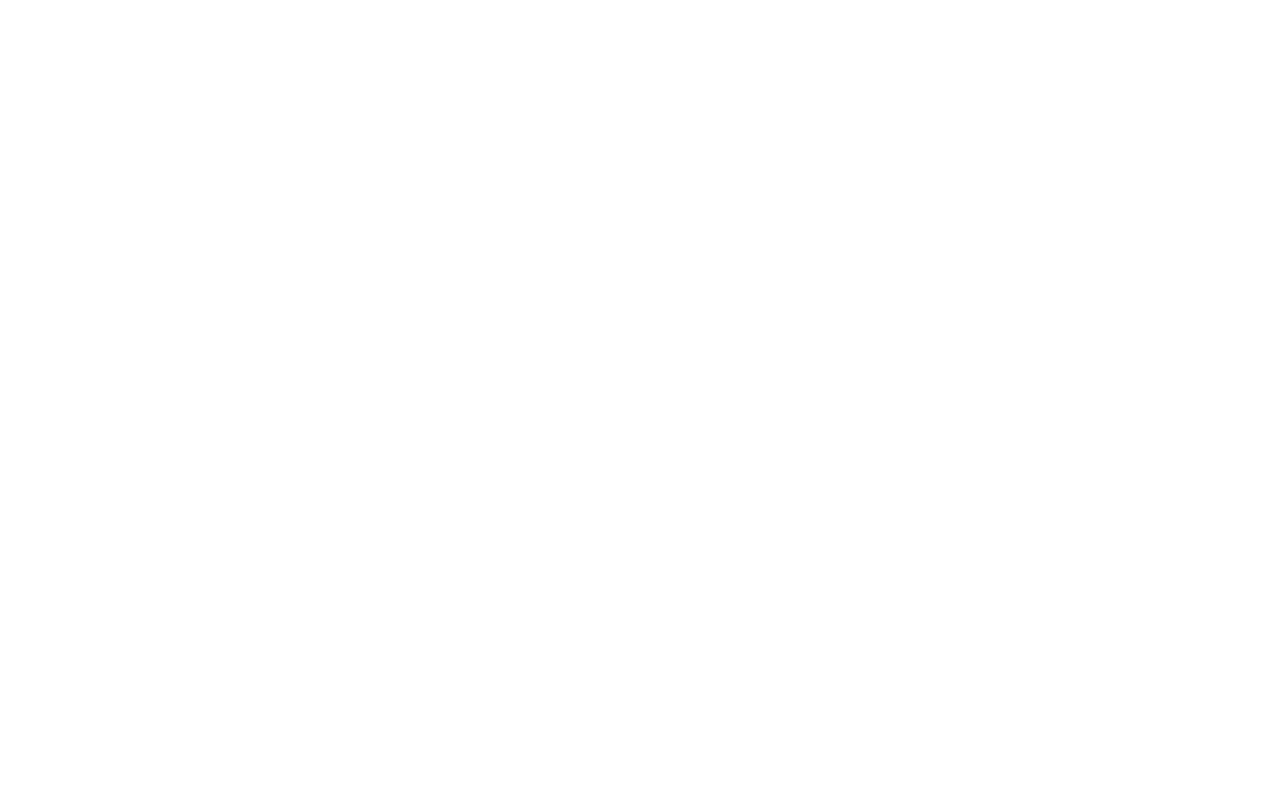
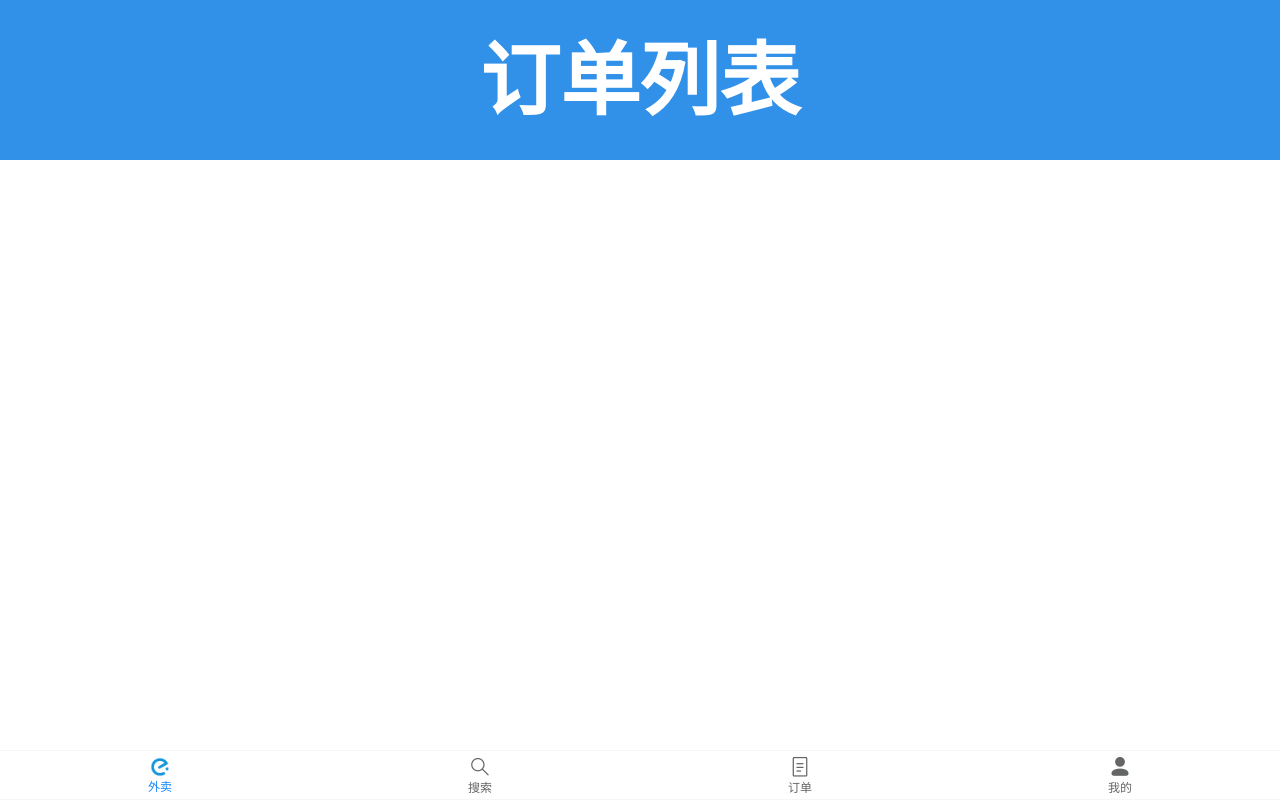
Before and after one commit to mcashisan/vueProject, a Vue app in the folder ele/: page /#/order in a window 1280 px wide. Built offline with nearby package versions, Linux system fonts and the light colour scheme; a small style sheet from the web is missing.

Commit message:
底部导航

```diff
--- a/ele/src/components/Footer.vue
+++ b/ele/src/components/Footer.vue
@@ -1,16 +1,15 @@
 <template>
     <div id="footers">
       <van-tabbar v-model="active">
-        <van-tabbar-item>
+        <van-tabbar-item  @click="shouye">
           <span>外卖</span>
           <img
             slot="icon"
             slot-scope="props"
             :src="props.active ? icon.active : icon.normal"
-            @click="shouye"
           >
         </van-tabbar-item>
-        <van-tabbar-item icon="search">搜索</van-tabbar-item>
+        <van-tabbar-item icon="search" @click="sousuo">搜索</van-tabbar-item>
         <van-tabbar-item icon="orders-o" @click="dingdan">订单</van-tabbar-item>
         <van-tabbar-item icon="contact" @click="PageJunpToMine">我的</van-tabbar-item>
       </van-tabbar>
@@ -32,15 +31,15 @@
       methods:{
           // 跳转首页
         shouye() {
-          this.$router.push({path:"/mist"});
+          this.$router.push({path:"/msite"});
         },
         // 搜索
         sousuo() {
-          this.$router.push({path:""});
+          this.$router.push({path:"/search"});
         },
         // 订单
         dingdan() {
-          this.$router.push({path:""});
+          this.$router.push({path:"/order"});
         },
         //跳到Mine页面
         PageJunpToMine(){
--- a/ele/src/components/Lyf/Search.vue
+++ b/ele/src/components/Lyf/Search.vue
@@ -1,13 +1,52 @@
 <template>
-    $END$
+  <div>
+    <!--导航条-->
+    <nav id="headers">
+      <div class="headers_msg">
+        <div class="header_left">
+          <i class="iconfont icon-arrowRight-copy" style="font-size: 1rem;font-weight: bold;"></i>
+        </div>
+        <div class="header_con">搜索</div>
+        <div class="header_left"></div>
+      </div>
+    </nav>
+    <!--底部导航条-->
+    <Footer></Footer>
+  </div>
 </template>
 
 <script>
+    import Footer from "../../components/Footer"
     export default {
-        name: "Search"
+        name: "Search",
+        components: {Footer}
     }
 </script>
 
 <style scoped>
+  @import "//at.alicdn.com/t/font_1084936_492sa80v98i.css";
+  /*导航条*/
+  #headers {
+    height: 2rem;
+    padding: 0 0.5rem;
+    color: white;
+    line-height: 2rem;
+    background: #3190e8;
+  }
 
+  .headers_msg {
+    display:flex;
+    justify-content: space-between;
+    text-align: center;
+  }
+
+  .header_left {
+    width: 10%;
+  }
+
+  .header_con {
+    width: 60%;
+    font-size: 1rem;
+    font-weight: bold;
+  }
 </style>
--- /dev/null
+++ b/ele/src/components/Order/OrderList.vue
@@ -0,0 +1,54 @@
+<template>
+    <div>
+      <!--导航条-->
+      <nav id="headers">
+        <div class="headers_msg">
+          <div class="header_left">
+            <i class="iconfont icon-arrowRight-copy" style="font-size: 1rem;font-weight: bold;"></i>
+          </div>
+          <div class="header_con">订单列表</div>
+          <div class="header_left"></div>
+        </div>
+      </nav>
+      <!--底部导航条-->
+      <Order></Order>
+    </div>
+</template>
+
+<script>
+    import Order from "../../components/Footer"
+    export default {
+        name: "OrderList",
+        components: {
+          Order
+        }
+    }
+</script>
+
+<style scoped>
+  @import "//at.alicdn.com/t/font_1084936_492sa80v98i.css";
+  /*导航条*/
+  #headers {
+    height: 2rem;
+    padding: 0 0.5rem;
+    color: white;
+    line-height: 2rem;
+    background: #3190e8;
+  }
+
+  .headers_msg {
+    display:flex;
+    justify-content: space-between;
+    text-align: center;
+  }
+
+  .header_left {
+    width: 10%;
+  }
+
+  .header_con {
+    width: 60%;
+    font-size: 1rem;
+    font-weight: bold;
+  }
+</style>
--- a/ele/src/components/Particularszhl/Mine.vue
+++ b/ele/src/components/Particularszhl/Mine.vue
@@ -48,15 +48,15 @@
       <p @click="readyAnd"><img src="../img/5.png" style="width: 1rem;height:1rem;
 "/>&ensp;下载饿了么APP<router-link :to="{}"><span>></span></router-link> </p>
     </div>
-    <footer></footer>
+    <Footer></Footer>
   </div>
 </template>
 <script>
-    import footer from "../../components/Footer"
+    import Footer from "../../components/Footer"
     export default {
         name: "Mine",
-      component: {
-        footer
+      components: {
+        Footer
       },
       methods:{
           //服务中心的路由
--- a/ele/src/router/index.js
+++ b/ele/src/router/index.js
@@ -3,6 +3,8 @@ import Router from 'vue-router'
 //引入组件配置路由
 import Home from "../components/Home/Home"
 import Login from "../components/Login"
+import search from "../components/Lyf/Search" // 搜索页面
+import OrderList from "../components/Order/OrderList"
 //
 //重置密码
 import Reset from "../components/Lyf/ResetPassword"
@@ -69,6 +71,8 @@ export default new Router({
     {path: "/", redirect: "/home"},  // 重定向
     {path:"/home", component:Home},  // 首页
     {path: "/login", component: Login},   // 登录
+    {path: "/search", component:search},// 搜索页面
+    {path: "/order", component: OrderList}, // 订单页面
     //重置密码
     {path:"/reset",component:Reset},
     //添加地址
```
